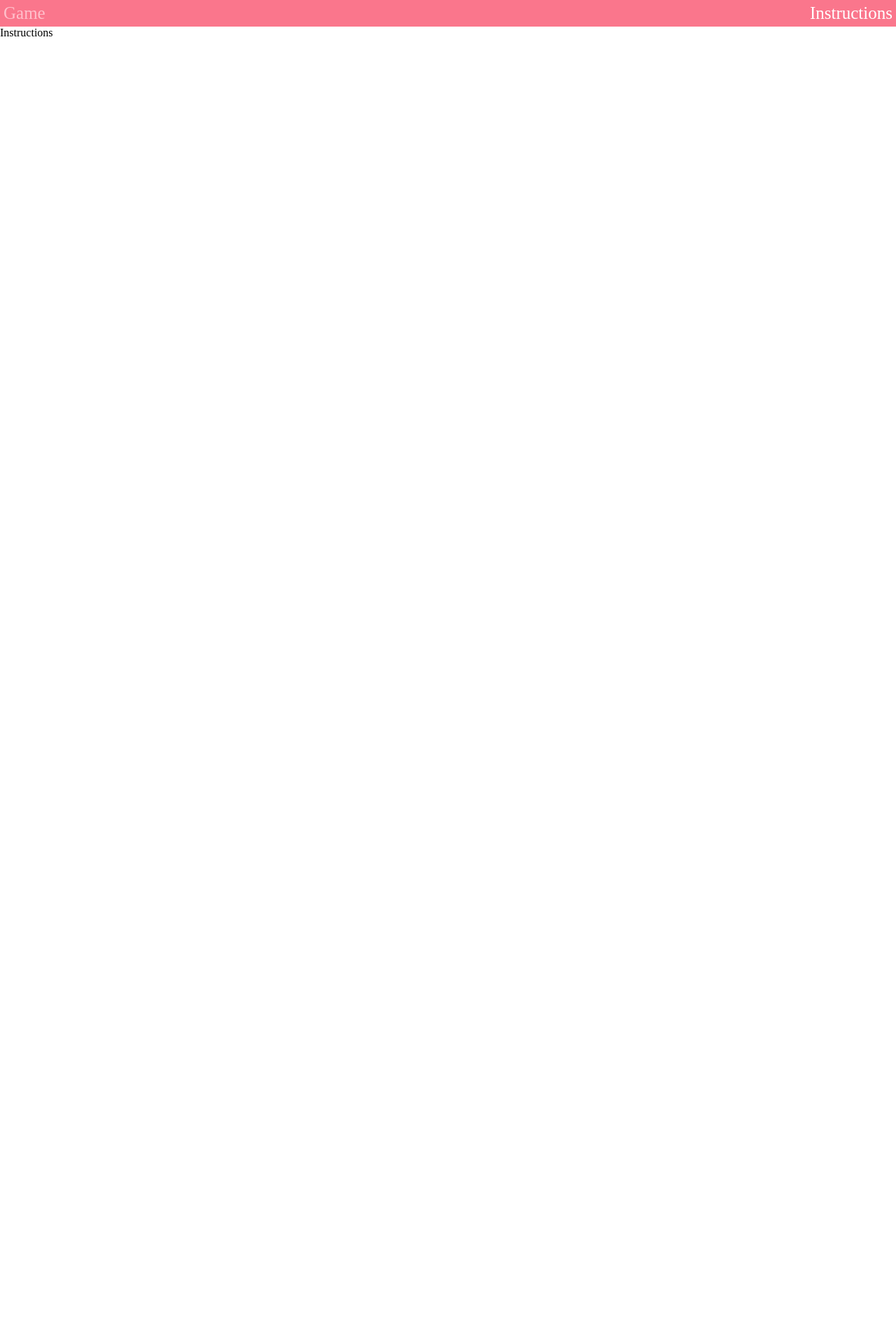
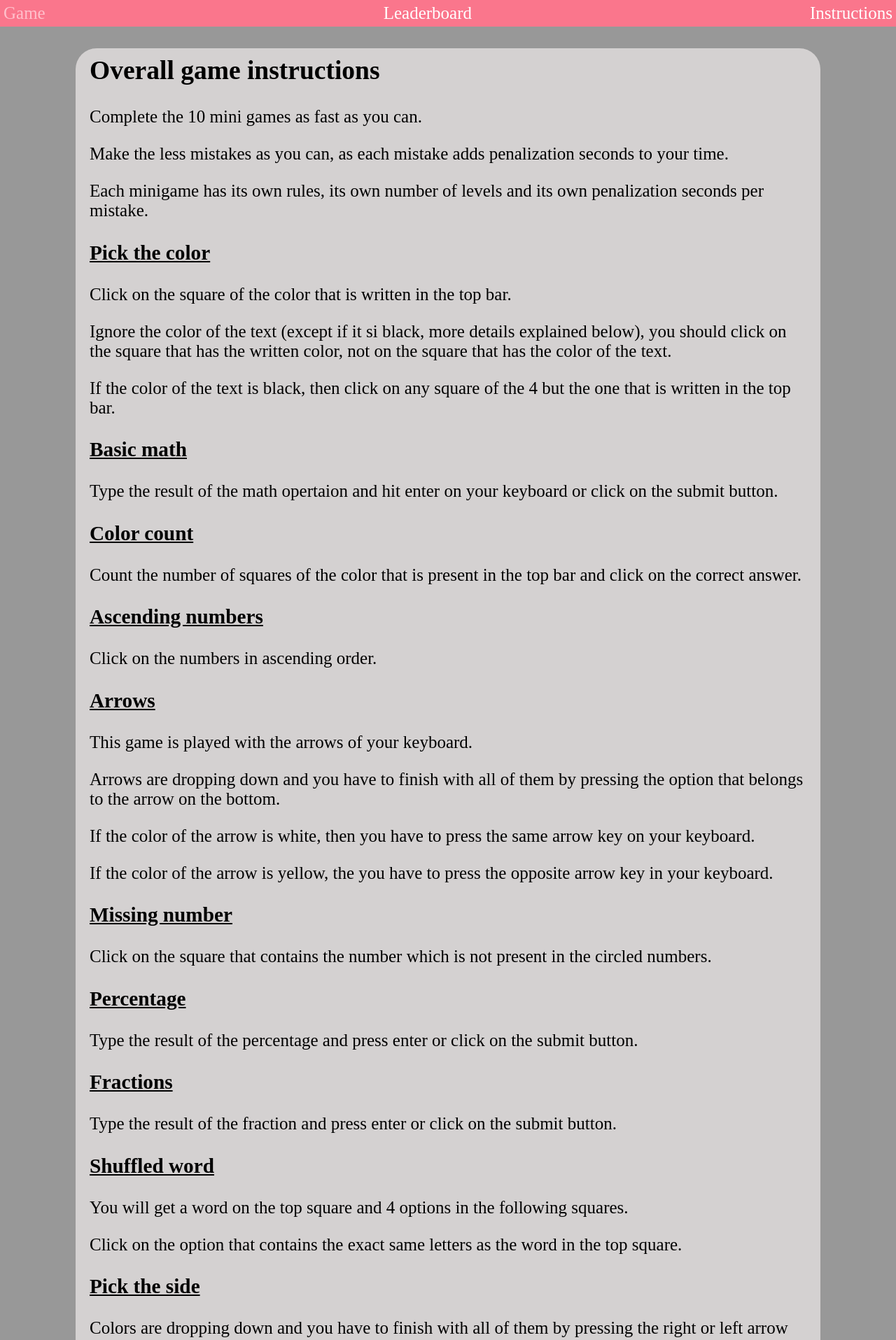
Before and after one commit to juanro-pf/brain-game, a React (Create React App) app: page /instructions in a window 1280 px wide. Shown: the top 1915 px of the page at 70% size. Before the commit the page ends 800 px from the top, so only its background shows below. Built offline with nearby package versions, Linux system fonts and the light colour scheme.

Commit message:
Checking game in prod

```diff
--- a/src/App.tsx
+++ b/src/App.tsx
@@ -2,6 +2,7 @@ import React from 'react';
 import { Navigate, Route, Routes } from 'react-router-dom';
 import GameScreen from './components/GameScreen';
 import Instructions from './components/Instructions';
+import LeaderboardScreen from './components/LeaderboardScreen';
 import Navbar from './components/Navbar';
 
 const App = () => {
@@ -12,6 +13,7 @@ const App = () => {
       <Routes>
         <Route path="/game-mix" element={<GameScreen />} />
         <Route path="/instructions" element={<Instructions />} />
+        <Route path="/leaderboard" element={<LeaderboardScreen />} />
         <Route path="*" element={<Navigate replace to="/game-mix" />} />
       </Routes>
     </div>
--- a/src/components/Game9.tsx
+++ b/src/components/Game9.tsx
@@ -1,4 +1,4 @@
-import React, { useEffect, useState } from 'react';
+import React, { useEffect, useRef, useState } from 'react';
 import { shuffleArray, handleRemainingLevels } from '../helpers/helpFunctions';
 
 const Game9 = (props: { setPenalizationPoints: (func: ((num: number) => number) | number) => void, setGameName: (arg: ((str: string) => string) | string) => void, changeGame: (arg: ((bol: boolean) => boolean) | boolean) => void, setRemainingLevels: (func: ((num: number) => number) | number) => void }) => {
@@ -7,6 +7,8 @@ const Game9 = (props: { setPenalizationPoints: (func: ((num: number) => number)
 
   const [internalRemainingLevels, setInternalRemainingLevel] = useState(4);
   const [shuffleAll, setShuffleAll] = useState(false);
+  const tempRefValue: any= 0;
+  const timerRef = useRef(tempRefValue);
 
   // General game useEffect
   useEffect(() => {
@@ -39,6 +41,7 @@ const Game9 = (props: { setPenalizationPoints: (func: ((num: number) => number)
   useEffect(() => {
     let tempWord: string;
     const options: [string, boolean][]= [];
+    timerRef.current= setInterval(() => setPenalizationPoints(old => old - .01), 10);
     fetch(`https://palabras-aleatorias-public-api.herokuapp.com/random-by-length?length=${9 - internalRemainingLevels}`)
       .then(response => response.json())
       .then(data => {
@@ -52,6 +55,7 @@ const Game9 = (props: { setPenalizationPoints: (func: ((num: number) => number)
         options.push([shuffleString(tempWord), true]);
         shuffleArray(options);
         setOptionsArray(options);
+        clearInterval(timerRef.current);
       });
   }, [internalRemainingLevels, shuffleAll]);
 
--- a/src/components/GameScreen.tsx
+++ b/src/components/GameScreen.tsx
@@ -33,6 +33,7 @@ const GameScreen = () => {
   const readableTime= convertCentisecondsToMinutesSecondsCentiseconds(totalTime);
 
   // Counter/Timer
+  // CHECK IF TIMER STOPS ON SCREEN CHANGE
   useEffect(() => {
     if(timerRunning) {
       timerRef.current= setInterval(() => setCounter(old => old + .01), 10);
@@ -67,8 +68,9 @@ const GameScreen = () => {
           }
         </div>
       </div>
-      <div onClick={() => setChangeGame(old => !old)} className='game-section' style={{ height: `${height - 58 - 38}px` }}> 38 from .navbar and 58 from .top-bar
-
+      {/*38 from .navbar and 58 from .top-bar*/}
+      {/* <div onClick={() => setChangeGame(old => !old)} className='game-section' style={{ height: `${height - 58 - 38}px` }}> */}
+      <div className='game-section' style={{ height: `${height - 58 - 38}px` }}>
         {
           [
             <StartGame changeGame={setChangeGame} startGame={setTimerRunning} />,
--- a/src/components/Instructions.tsx
+++ b/src/components/Instructions.tsx
@@ -1,8 +1,57 @@
 import React from 'react';
+import { Link } from 'react-router-dom';
 
 const Instructions = () => {
   return (
-    <div>Instructions</div>
+    <div className='instructions'>
+      <h2>Overall game instructions</h2>
+      <p>Complete the 10 mini games as fast as you can.</p>
+      <p>Make the less mistakes as you can, as each mistake adds penalization seconds to your time.</p>
+      <p>Each minigame has its own rules, its own number of levels and its own penalization seconds per mistake.</p>
+
+      <h3>Pick the color</h3>
+      <p>Click on the square of the color that is written in the top bar.</p>
+      <p>{'Ignore the color of the text (except if it si black, more details explained below), you should click on the square that has the written color, not on the square that has the color of the text.'}</p>
+      <p>If the color of the text is black, then click on any square of the 4 but the one that is written in the top bar.</p>
+
+      <h3>Basic math</h3>
+      <p>Type the result of the math opertaion and hit enter on your keyboard or click on the submit button.</p>
+
+
+      <h3>Color count</h3>
+      <p>Count the number of squares of the color that is present in the top bar and click on the correct answer.</p>
+
+
+      <h3>Ascending numbers</h3>
+      <p>Click on the numbers in ascending order.</p>
+
+
+      <h3>Arrows</h3>
+      <p>This game is played with the arrows of your keyboard.</p>
+      <p>Arrows are dropping down and you have to finish with all of them by pressing the option that belongs to the arrow on the bottom.</p>
+      <p>If the color of the arrow is white, then you have to press the same arrow key on your keyboard.</p>
+      <p>If the color of the arrow is yellow, the you have to press the opposite arrow key in your keyboard.</p>
+
+      <h3>Missing number</h3>
+      <p>Click on the square that contains the number which is not present in the circled numbers.</p>
+
+      <h3>Percentage</h3>
+      <p>Type the result of the percentage and press enter or click on the submit button.</p>
+
+      <h3>Fractions</h3>
+      <p>Type the result of the fraction and press enter or click on the submit button.</p>
+
+      <h3>Shuffled word</h3>
+      <p>You will get a word on the top square and 4 options in the following squares.</p>
+      <p>Click on the option that contains the exact same letters as the word in the top square.</p>
+
+      <h3>Pick the side</h3>
+      <p>Colors are dropping down and you have to finish with all of them by pressing the right or left arrow key in your keyboard to send the color to the side that it belongs.</p>
+      <p>You will see 2 squares on each side that contain the color to which the color circles have to be sent to.</p>
+      <p>If you see a color circle with a question mark in it, that means that after you send that circle to the correct side, the color of the squares will be shuffled, so check again to which side you should be sending the circles now.</p>
+
+      <h4>Once you have gone through above instructions, you are ready to <Link to='game-mix'>play</Link>.</h4>
+    </div>
   )
 };
 
--- /dev/null
+++ b/src/components/LeaderboardScreen.tsx
@@ -0,0 +1,17 @@
+import React, { useState } from 'react';
+import LeaderboardTable from './LeaderboardTable';
+
+const LeaderboardScreen = () => {
+
+  const currentHighScores= localStorage.getItem('high-scores');
+  const currentHighScoresArray: [string, number][]= currentHighScores ? JSON.parse(currentHighScores) : [];
+  const [highScoresArray] = useState(currentHighScoresArray);
+
+  return (
+    <div style={{ paddingTop: '30px' }}>
+      <LeaderboardTable highScores={highScoresArray} />
+    </div>
+  )
+};
+
+export default LeaderboardScreen;
--- /dev/null
+++ b/src/components/LeaderboardTable.tsx
@@ -0,0 +1,30 @@
+import React from 'react';
+import { convertCentisecondsToMinutesSecondsCentiseconds } from '../helpers/helpFunctions';
+
+const LeaderboardTable = (props: { highScores: [string, number][] }) => {
+
+  const { highScores }= props;
+
+  return (
+    <table className='leaderboard'>
+        <thead>
+          <tr key='headers-tr'>
+            <th>Name</th>
+            <th>Time</th>
+          </tr>
+        </thead>
+        <tbody>
+          {
+            highScores.map((user, index) =>
+              <tr key={`user-tr-name:${user[0]}-time:${user[1]}-index:${index}`}>
+                <td>{user[0]}</td>
+                <td>{convertCentisecondsToMinutesSecondsCentiseconds(user[1], true)}</td>
+              </tr>
+            )
+          }
+        </tbody>
+      </table>
+  )
+};
+
+export default LeaderboardTable;
--- a/src/components/Navbar.tsx
+++ b/src/components/Navbar.tsx
@@ -3,11 +3,12 @@ import { useNavigate } from 'react-router-dom';
 
 const Navbar = () => {
 
-  let navigate = useNavigate();
+  const navigate = useNavigate();
 
   return (
     <div className='navbar'>
       <p className='navbar__item' onClick={() => navigate('/game-mix')}>Game</p>
+      <p className='navbar__item' onClick={() => navigate('/leaderboard')}>Leaderboard</p>
       <p className='navbar__item' onClick={() => navigate('/instructions')}>Instructions</p>
     </div>
   )
--- a/src/helpers/helpFunctions.ts
+++ b/src/helpers/helpFunctions.ts
@@ -25,11 +25,12 @@ const handleRemainingLevels = (state: number, changeGame: (arg: ((bol: boolean)
   else return state - 1;
 };
 
-const convertCentisecondsToMinutesSecondsCentiseconds = (centiseconds: number): [string, string, string] => {
+const convertCentisecondsToMinutesSecondsCentiseconds = (centiseconds: number, asString: boolean= false): [string, string, string] | string => {
   const minutes= Math.floor(centiseconds / 60).toLocaleString('en-US', { minimumIntegerDigits: 2, useGrouping: false });
   const seconds= (Math.floor(centiseconds) - (Math.floor(centiseconds / 60) * 60)).toLocaleString('en-US', { minimumIntegerDigits: 2, useGrouping: false });
   const decimals= Math.floor  ((centiseconds % 1) * 100).toLocaleString('en-US', { minimumIntegerDigits: 2, useGrouping: false });
-  return [minutes, seconds, decimals];
+  if(asString) return `${minutes}:${seconds}.${decimals}`;
+  else return [minutes, seconds, decimals];
 };
 
 export {
--- a/src/index.css
+++ b/src/index.css
@@ -1,4 +1,5 @@
 html, body {
+  background-color: rgb(152, 152, 152);
   margin: 0;
 }
 
@@ -23,6 +24,32 @@ html, body {
 
 .navbar__item:hover {
   color: pink;
+}
+
+/*==============
+  INSTRUCTIONS
+==============*/
+
+.instructions {
+  background-color: rgb(212, 209, 209);
+  border-radius: 30px;
+  font-size: 25px;
+  margin: 0 auto;
+  margin-bottom: 20px;
+  padding: 0 20px;
+  width: 80%;
+}
+
+.instructions h2 {
+  padding-top: 10px;
+}
+
+.instructions h3 {
+  text-decoration: underline;
+}
+
+.instructions h4 {
+  padding-bottom: 10px;
 }
 
 /*=========
@@ -515,3 +542,89 @@ html, body {
   border: 5px solid black;
   width: 100px;
 }
+
+/*=======
+  SCORE
+=======*/
+
+.score {
+  padding-top: 10px;
+  text-align: center;
+}
+
+.score p {
+  background-color: rgb(217, 217, 217);
+  border: 5px solid rgb(122, 40, 40);
+  font-size: 35px;
+  margin: 0 auto;
+  margin-bottom: 20px;
+  max-width: 70%;
+  padding: 10px;
+  width: fit-content;
+}
+
+.score input {
+  background-color: rgb(228, 228, 228);
+  border: 4px solid rgb(122, 40, 40);
+  font-size: 30px;
+  height: 35px;
+  padding: 0;
+  outline: none;
+  text-align: center;
+  width: 250px;
+}
+
+.score__button {
+  border-radius: .25rem;
+  color: #fff;
+  cursor: pointer;
+  display: block;
+  height: 40px;
+  margin: 20px auto;
+  margin-bottom: 20px;
+  transition: all 25ms;
+  width: 130px;
+}
+
+.score__submit-button {
+  background-color: rgb(145, 50, 50);
+  border: 3px solid rgb(122, 40, 40);
+}
+
+.score__play-again-button {
+  background-color: #fa6400;
+  border: 3px solid #ab4400;
+}
+
+.score__submit-button:hover,
+.score__submit-button:focus {
+  background-color: rgb(164, 69, 69);
+  box-shadow: rgba(0, 0, 0, 0.1) 0 4px 12px;
+}
+
+.score__play-again-button:hover,
+.score__play-again-button:focus {
+  background-color: #fb771f;
+  box-shadow: rgba(0, 0, 0, 0.1) 0 4px 12px;
+}
+
+/*=============
+  LEADERBOARD
+=============*/
+
+.leaderboard {
+  font-size: 20px;
+  margin: 0 auto;
+  text-align: left;
+}
+
+.leaderboard th {
+  background-color: rgb(233, 232, 232);
+  padding: 10px;
+  width: 250px;
+}
+
+.leaderboard td {
+  background-color: rgb(199, 198, 198);
+  padding: 10px;
+}
```
Also changed, not shown: src/components/Score.tsx (+9 -23 lines), 14 other files (tests, documents, lock files or other folders).
